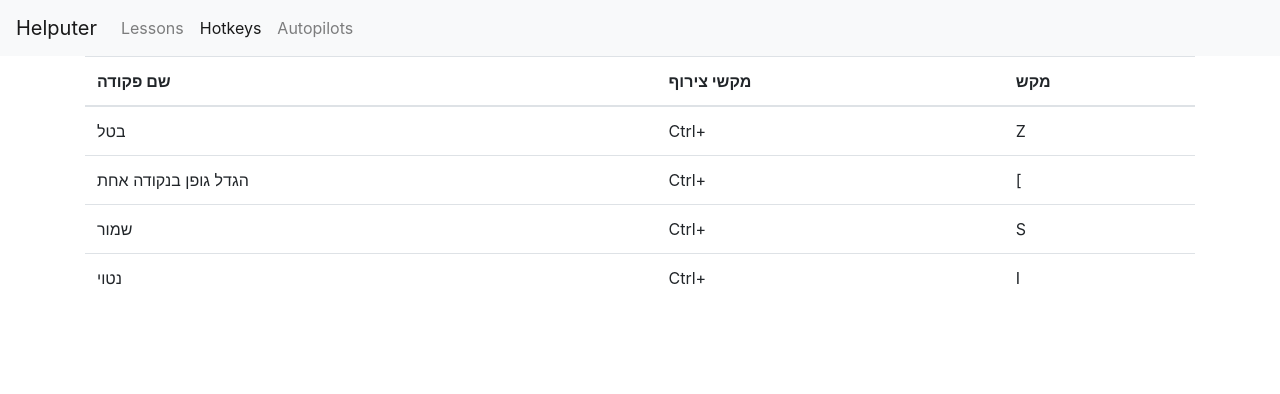
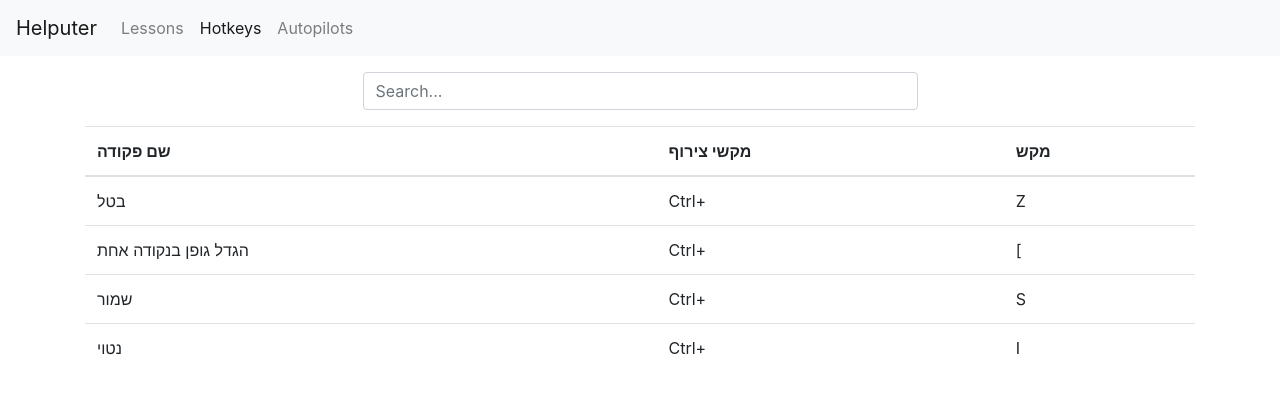
Before and after one commit to ShalomPrinz/HelputerReact, a React (Create React App) app: page /hotkeys in a window 1280 px wide. Shown: the top 394 px of the page. Built offline with nearby package versions, Linux system fonts and the light colour scheme.

Commit message:
add Search mechanism to Hotkeys

```diff
--- a/src/components/Hotkeys.jsx
+++ b/src/components/Hotkeys.jsx
@@ -1,16 +1,32 @@
-import React from "react";
+import React, { useState } from "react";
 
-import hotkeys from "../services/hotkeysService";
+import hotkeys, { fieldToSearch } from "../services/hotkeysService";
 import Table from "./common/Table";
+import Search from "./common/Search";
+import { search } from "../utils/array";
 
 const Hotkeys = () => {
+  const [query, setQuery] = useState("");
+
   const columns = [
     { path: "name", label: "שם פקודה" },
     { path: "combination", label: "מקשי צירוף" },
     { path: "key", label: "מקש" },
   ];
 
-  return <Table columns={columns} data={hotkeys} />;
+  const data = search(fieldToSearch, hotkeys, query);
+
+  return (
+    <>
+      <div className="mx-auto w-50">
+        <Search value={query} onChange={(q) => setQuery(q)} />
+      </div>
+      <Table columns={columns} data={data} />
+      {data.length === 0 && (
+        <p className="text-center">No hotkeys found matching your query.</p>
+      )}
+    </>
+  );
 };
 
 export default Hotkeys;
--- a/src/services/hotkeysService.js
+++ b/src/services/hotkeysService.js
@@ -12,4 +12,5 @@ const hotkeys = sampleHotkeys.map((hotkey) => {
   return { name, combination, key, id: id++ };
 });
 
+export const fieldToSearch = "name";
 export default hotkeys;
```
